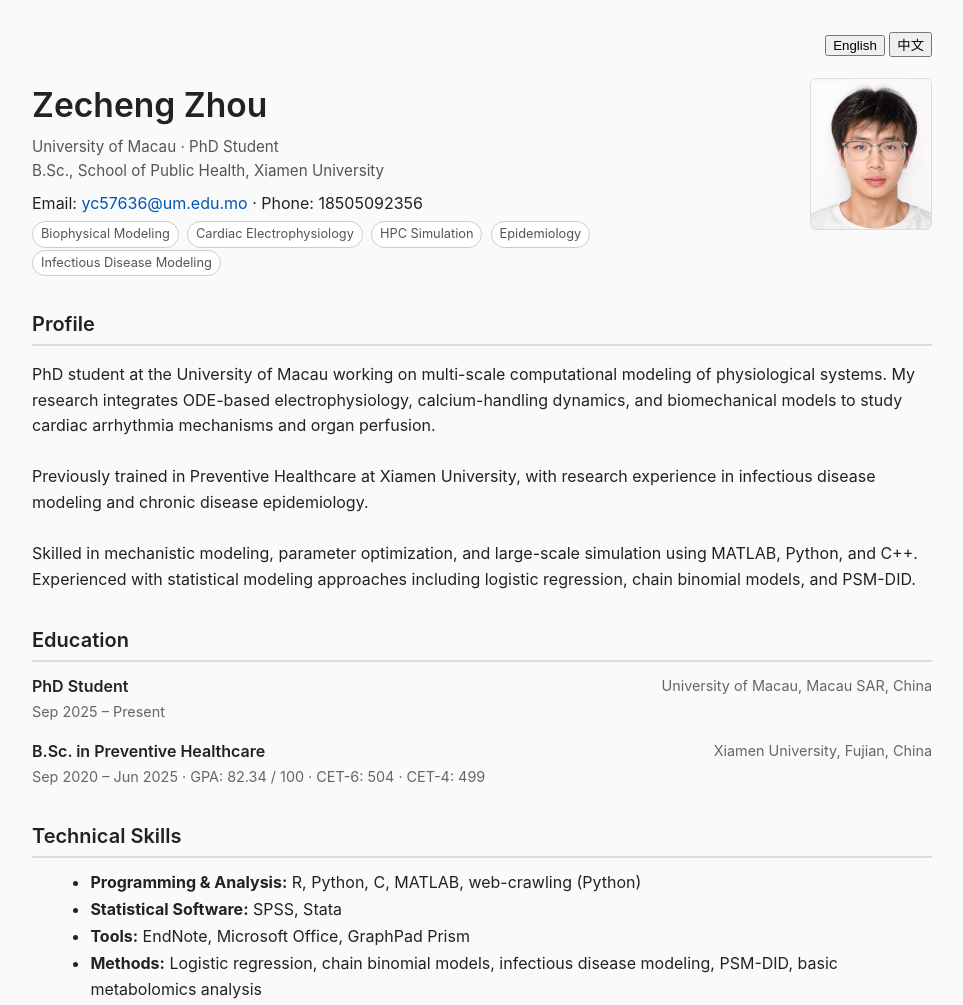
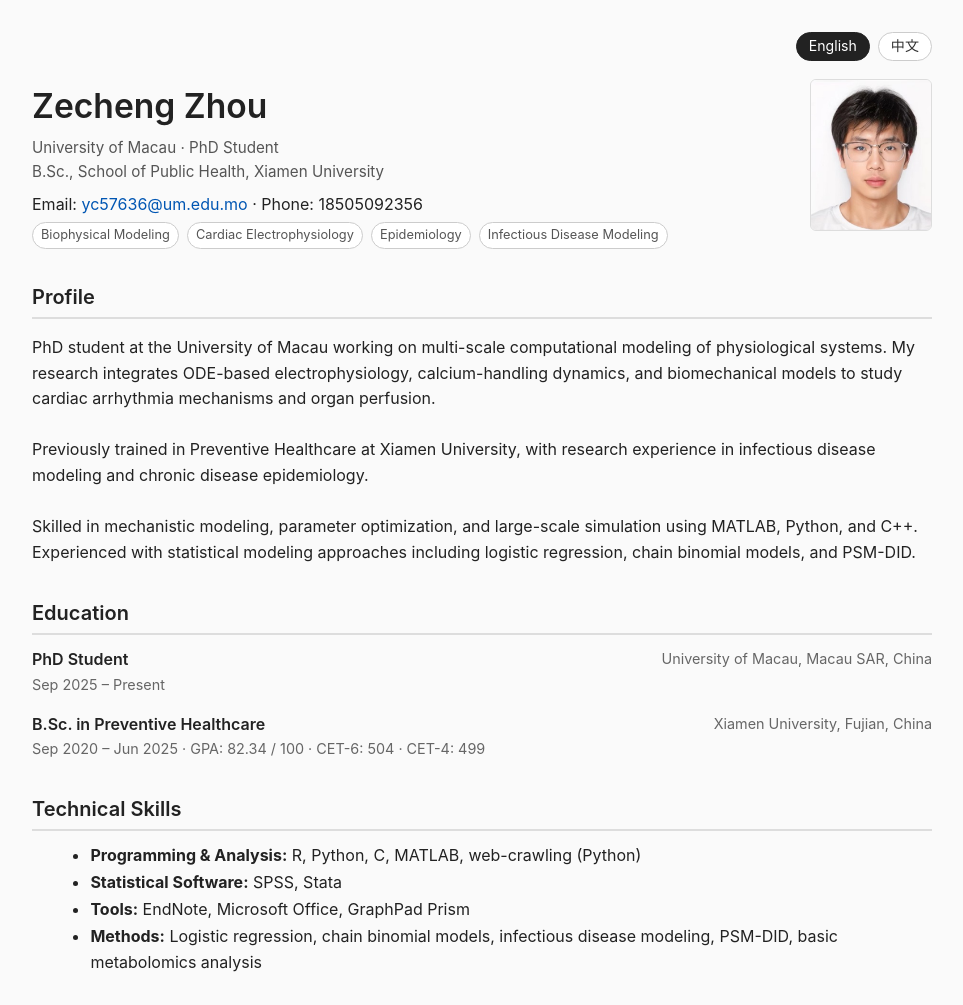
Before and after one commit to wszzcdsg/wszzcdsg.github.io, a plain HTML site: page index.html in a window 1280 px wide. Shown: the top 1005 px of the page, without its empty margins (158-1121 px from the left). Drawn offline with Linux system fonts and the light colour scheme.

Commit message:
Refine CV language selector

```diff
--- a/index.html
+++ b/index.html
@@ -101,6 +101,34 @@
       font-size: 0.8rem;
       background: #fff;
     }
+    #language-selector {
+      display: flex;
+      justify-content: flex-end;
+      gap: 8px;
+      margin-bottom: 18px;
+    }
+    #language-selector button {
+      appearance: none;
+      border: 1px solid #ccc;
+      border-radius: 999px;
+      padding: 5px 12px;
+      background: #fff;
+      color: #333;
+      font: inherit;
+      font-size: 0.88rem;
+      line-height: 1.2;
+      cursor: pointer;
+      transition: background-color 0.15s ease, border-color 0.15s ease, color 0.15s ease;
+    }
+    #language-selector button:hover {
+      border-color: #999;
+      background: #f3f3f3;
+    }
+    #language-selector button.active {
+      border-color: #222;
+      background: #222;
+      color: #fff;
+    }
 
     /* Responsive adjustment for mobile */
     @media (max-width: 600px) {
@@ -121,6 +149,9 @@
       .tag { border-color: #555; background: #111; }
       a { color: #6ca8ff; }
       .profile-photo { border-color: #444; opacity: 0.9; }
+      #language-selector button { border-color: #555; background: #111; color: #eee; }
+      #language-selector button:hover { border-color: #777; background: #222; }
+      #language-selector button.active { border-color: #eee; background: #eee; color: #111; }
     }
 
     @media print {
@@ -132,9 +163,9 @@
 </head>
 <body>
 
-  <div id="language-selector" style="text-align: right; margin-bottom: 20px;">
-    <button onclick="switchLanguage('en')">English</button>
-    <button onclick="switchLanguage('zh')">中文</button>
+  <div id="language-selector">
+    <button type="button" data-lang="en" class="active" onclick="switchLanguage('en')">English</button>
+    <button type="button" data-lang="zh" onclick="switchLanguage('zh')">中文</button>
   </div>
 
   <header>
@@ -148,10 +179,9 @@
         Email: <a href="mailto:yc57636@um.edu.mo">yc57636@um.edu.mo</a>
         · Phone: 18505092356
       </div>
-      <div class="tag-list" data-en="<span class=&quot;tag&quot;>Biophysical Modeling</span><span class=&quot;tag&quot;>Cardiac Electrophysiology</span><span class=&quot;tag&quot;>HPC Simulation</span><span class=&quot;tag&quot;>Epidemiology</span><span class=&quot;tag&quot;>Infectious Disease Modeling</span>" data-zh="<span class=&quot;tag&quot;>生物物理建模</span><span class=&quot;tag&quot;>心脏电生理</span><span class=&quot;tag&quot;>高性能计算仿真</span><span class=&quot;tag&quot;>流行病学</span><span class=&quot;tag&quot;>传染病建模</span>">
+      <div class="tag-list" data-en="<span class=&quot;tag&quot;>Biophysical Modeling</span><span class=&quot;tag&quot;>Cardiac Electrophysiology</span><span class=&quot;tag&quot;>Epidemiology</span><span class=&quot;tag&quot;>Infectious Disease Modeling</span>" data-zh="<span class=&quot;tag&quot;>生物物理建模</span><span class=&quot;tag&quot;>心脏电生理</span><span class=&quot;tag&quot;>流行病学</span><span class=&quot;tag&quot;>传染病建模</span>">
         <span class="tag">Biophysical Modeling</span>
         <span class="tag">Cardiac Electrophysiology</span>
-        <span class="tag">HPC Simulation</span>
         <span class="tag">Epidemiology</span>
         <span class="tag">Infectious Disease Modeling</span>
       </div>
@@ -420,11 +450,15 @@
 </body>
 <script>
 function switchLanguage(lang) {
+  document.documentElement.lang = lang;
   document.title = document.querySelector('title').getAttribute('data-' + lang);
   const elements = document.querySelectorAll('[data-' + lang + ']');
   elements.forEach(el => {
     el.innerHTML = el.getAttribute('data-' + lang);
   });
+  document.querySelectorAll('#language-selector button').forEach(button => {
+    button.classList.toggle('active', button.dataset.lang === lang);
+  });
 }
 </script>
 </html>
```
